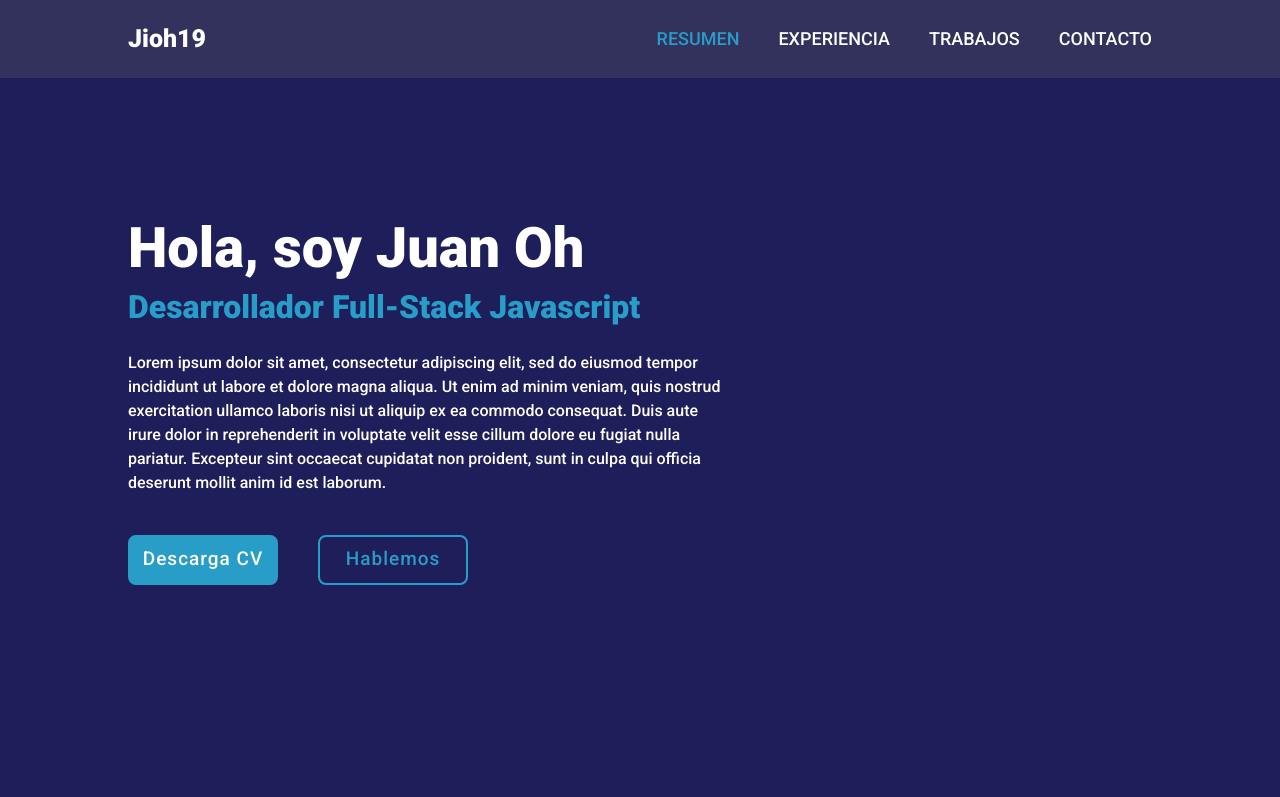
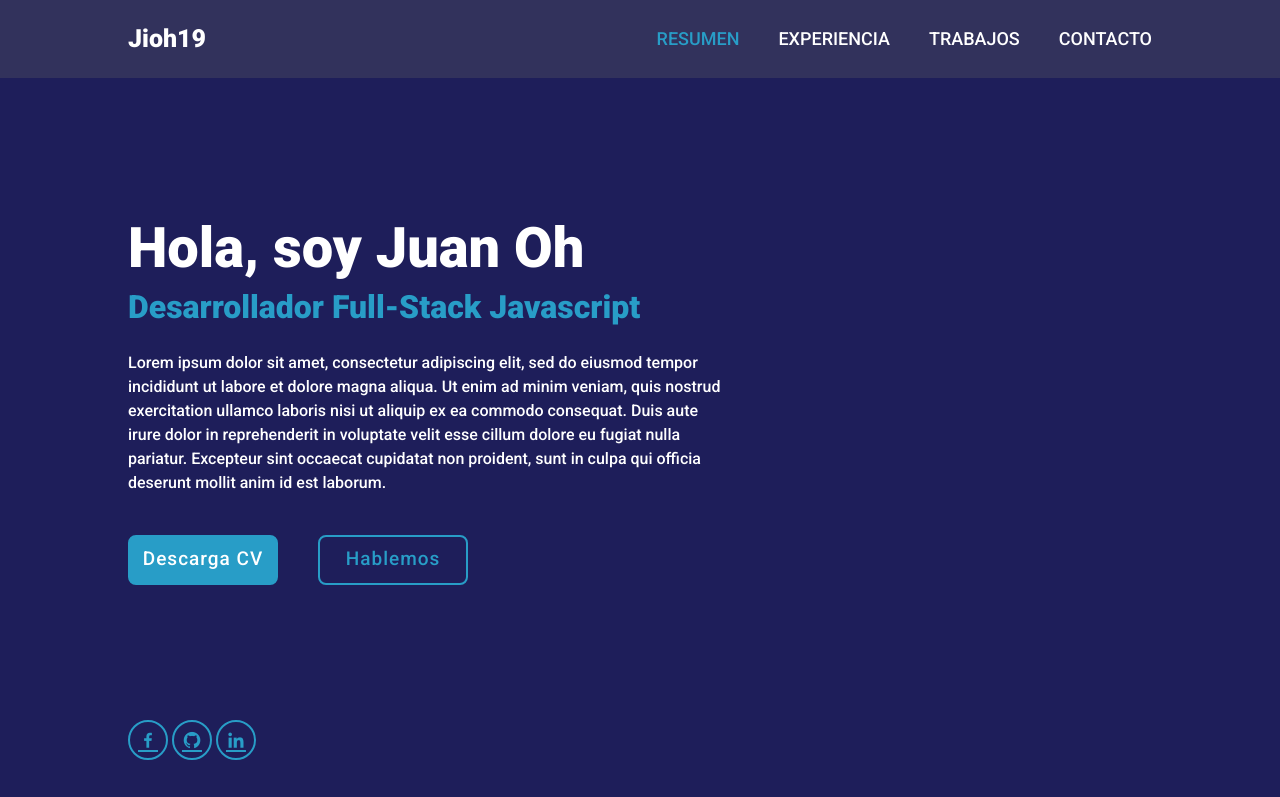
Before and after one commit to Jioh19/Portfolio, a plain HTML site: page index.html in a window 1280 px wide. Shown: the top 797 px of the page. Drawn offline with nearby package versions, Linux system fonts and the light colour scheme.

Commit message:
Version alpha 0.05

```diff
--- a/assets/css/style.css
+++ b/assets/css/style.css
@@ -170,11 +170,24 @@ html {
     letter-spacing: 1px;
     z-index: 1;
     overflow: hidden;
+    transition: 0.3s;
+}
+
+.btn-box a:hover{
+    color: var(--hover-color);
 }
 
 .btn-box a:nth-child(2) {
     background: transparent;
     color: var(--hover-color);
+}
+
+.btn-box a:nth-child(2):hover {
+    color: var(--font-color);
+}
+
+.btn-box a:nth-child(2)::before {
+    background: var(--hover-color);
 }
 
 .btn-box a::before {
@@ -184,13 +197,33 @@ html {
     left: 0;
     width: 0;
     height: 100%;
-    background: red;
+    background: var(--background-color);
     z-index: -1;
     transition: 0.3s
 }
 
 .btn-box a:hover::before {
     width: 100%;
+}
+
+.home-sci {
+    position: absolute;
+    bottom: 40px;
+    width: 170px;
+
+}
+
+.home-sci a {
+    display: inline-flex;
+    justify-content: center;
+    align-items: center;
+    width: 40px;
+    height: 40px;
+    background: transparent;
+    border: var(--hover-color) solid 2px;
+    border-radius: 50%;
+    font-size: 20px;
+    color: var(--hover-color);
 }
 .image {
 	width: 40vmin;
--- a/assets/css/variables.css
+++ b/assets/css/variables.css
@@ -3,4 +3,5 @@
     --hover-color: rgb(40, 157, 199);
 
     --background-transparency: rgba(100,100,100,0.3);
+    --background-color:  rgb(30,30, 90);
 }
--- a/index.html
+++ b/index.html
@@ -7,6 +7,7 @@
 		<link rel="shortcut icon" href="./favicon-32x32.png" type="image/x-icon" />
 		<link rel="stylesheet" href="./assets/css/style.css" />
 		<link rel="stylesheet" href="./assets/css/variables.css" />
+		<link href='https://unpkg.com/boxicons@2.1.4/css/boxicons.min.css' rel='stylesheet'>
 		<title>Document</title>
 	</head>
 	<body>
@@ -35,6 +36,14 @@
 						<a href="./assets/img/CV_Juan_Oh.pdf">Descarga CV</a>
 						<a href="#">Hablemos</a>
 					</div>
+				</div>
+
+				<div class="home-sci">
+					<a href="#"><i class='bx bxl-facebook' ></i></a>
+					<a href="#"><i class='bx bxl-github'></i></a>
+					<a href="#"><i class='bx bxl-linkedin' ></i></a>
+
+
 				</div>
 			</section>
 
```
